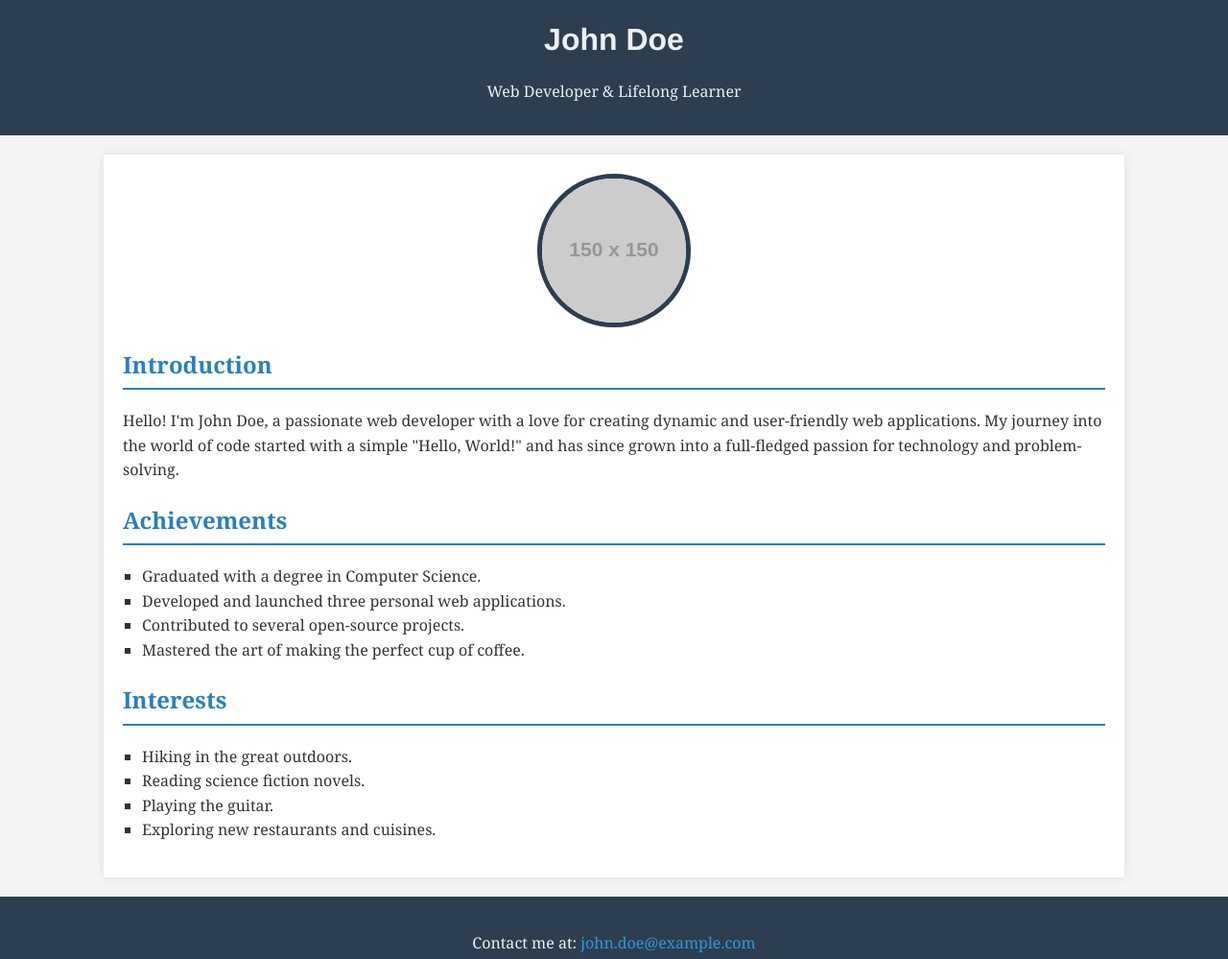
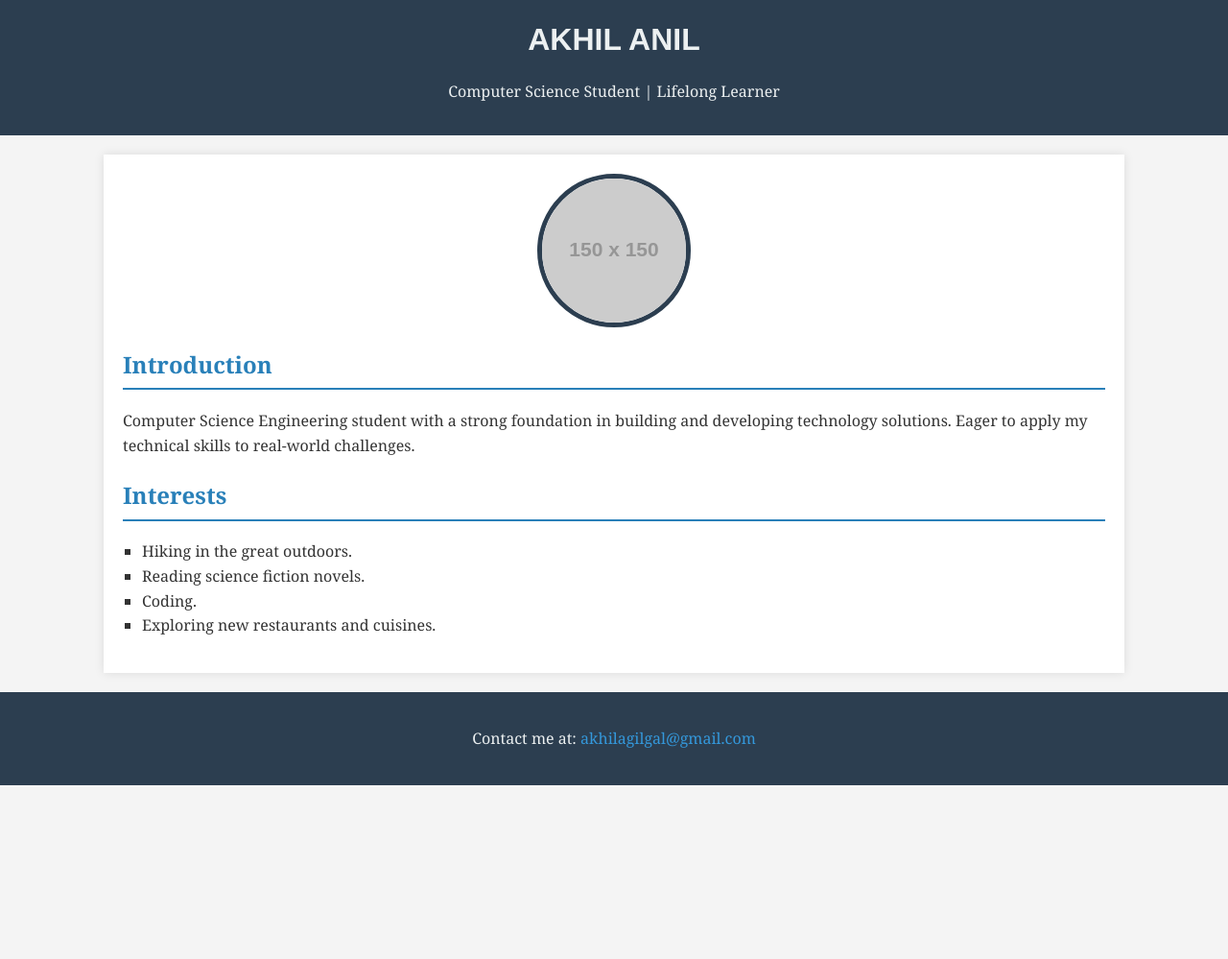
Before and after one commit to AkhilAGilgal/biography_simple, a plain HTML site: page index.html in a window 1280 px wide. Shown: the whole page at 96% size. After the commit the page ends 818 px from the top, so only its background shows below. Drawn offline with Linux system fonts and the light colour scheme; placeholder pictures from the web are drawn by us.

Commit message:
Update index.html

```diff
--- a/index.html
+++ b/index.html
@@ -8,8 +8,8 @@
 </head>
 <body>
     <header>
-        <h1>John Doe</h1>
-        <p>Web Developer & Lifelong Learner</p>
+        <h1>AKHIL ANIL</h1>
+        <p>Computer Science Student | Lifelong Learner</p>
     </header>
 
     <main>
@@ -18,33 +18,24 @@
         <section id="introduction">
             <h2>Introduction</h2>
             <p>
-                Hello! I'm John Doe, a passionate web developer with a love for creating dynamic and user-friendly web applications. My journey into the world of code started with a simple "Hello, World!" and has since grown into a full-fledged passion for technology and problem-solving.
+              Computer Science Engineering student with a strong foundation in building and developing technology solutions. Eager to apply my technical skills to real-world challenges.
             </p>
         </section>
 
-        <section id="achievements">
-            <h2>Achievements</h2>
-            <ul>
-                <li>Graduated with a degree in Computer Science.</li>
-                <li>Developed and launched three personal web applications.</li>
-                <li>Contributed to several open-source projects.</li>
-                <li>Mastered the art of making the perfect cup of coffee.</li>
-            </ul>
-        </section>
 
         <section id="interests">
             <h2>Interests</h2>
             <ul>
                 <li>Hiking in the great outdoors.</li>
                 <li>Reading science fiction novels.</li>
-                <li>Playing the guitar.</li>
+                <li>Coding.</li>
                 <li>Exploring new restaurants and cuisines.</li>
             </ul>
         </section>
     </main>
 
     <footer>
-        <p>Contact me at: <a href="mailto:john.doe@example.com">john.doe@example.com</a></p>
+        <p>Contact me at: <a href="mailto:akhilagilgal@gmail.com">akhilagilgal@gmail.com</a></p>
     </footer>
 </body>
 </html>
```
